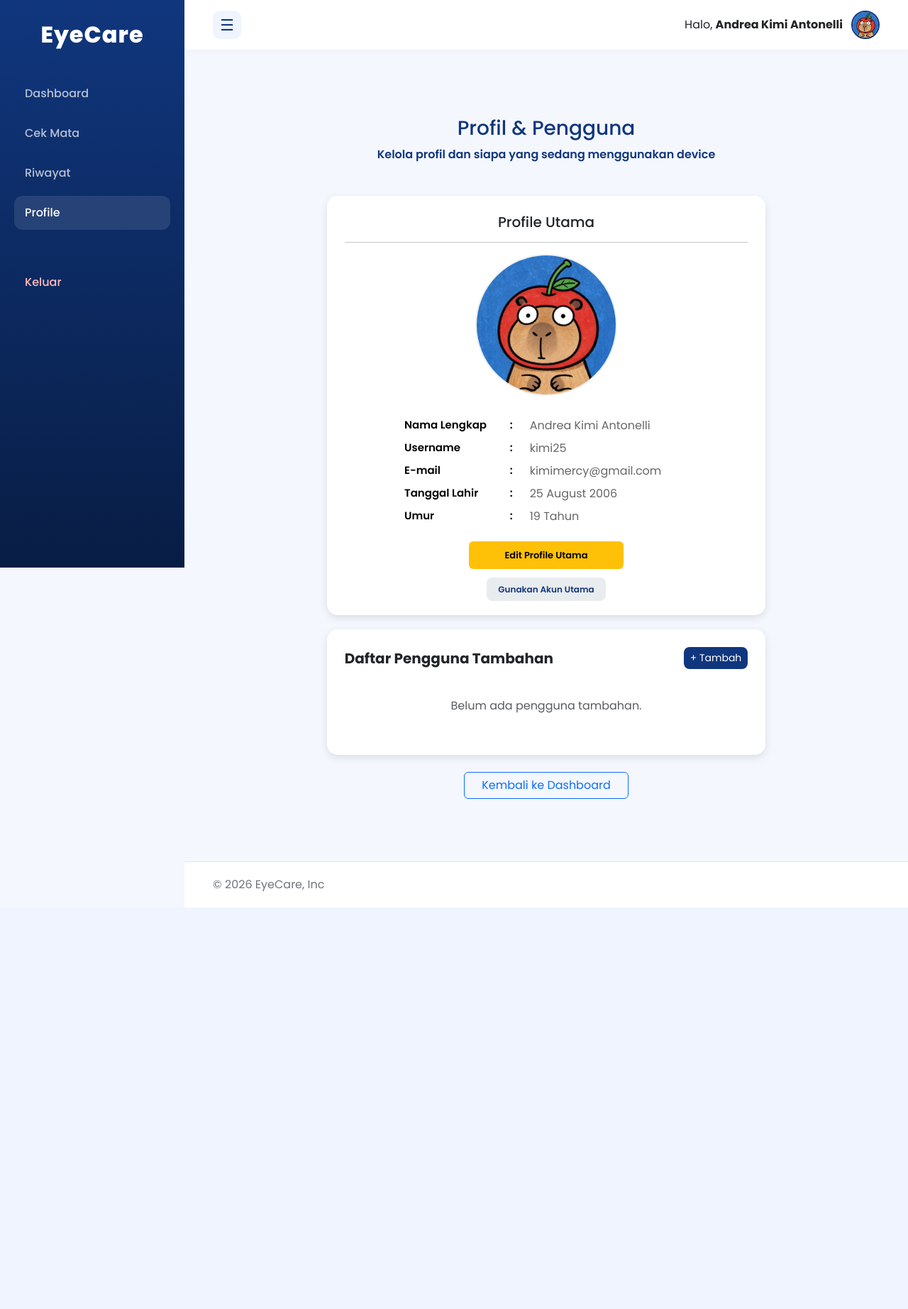
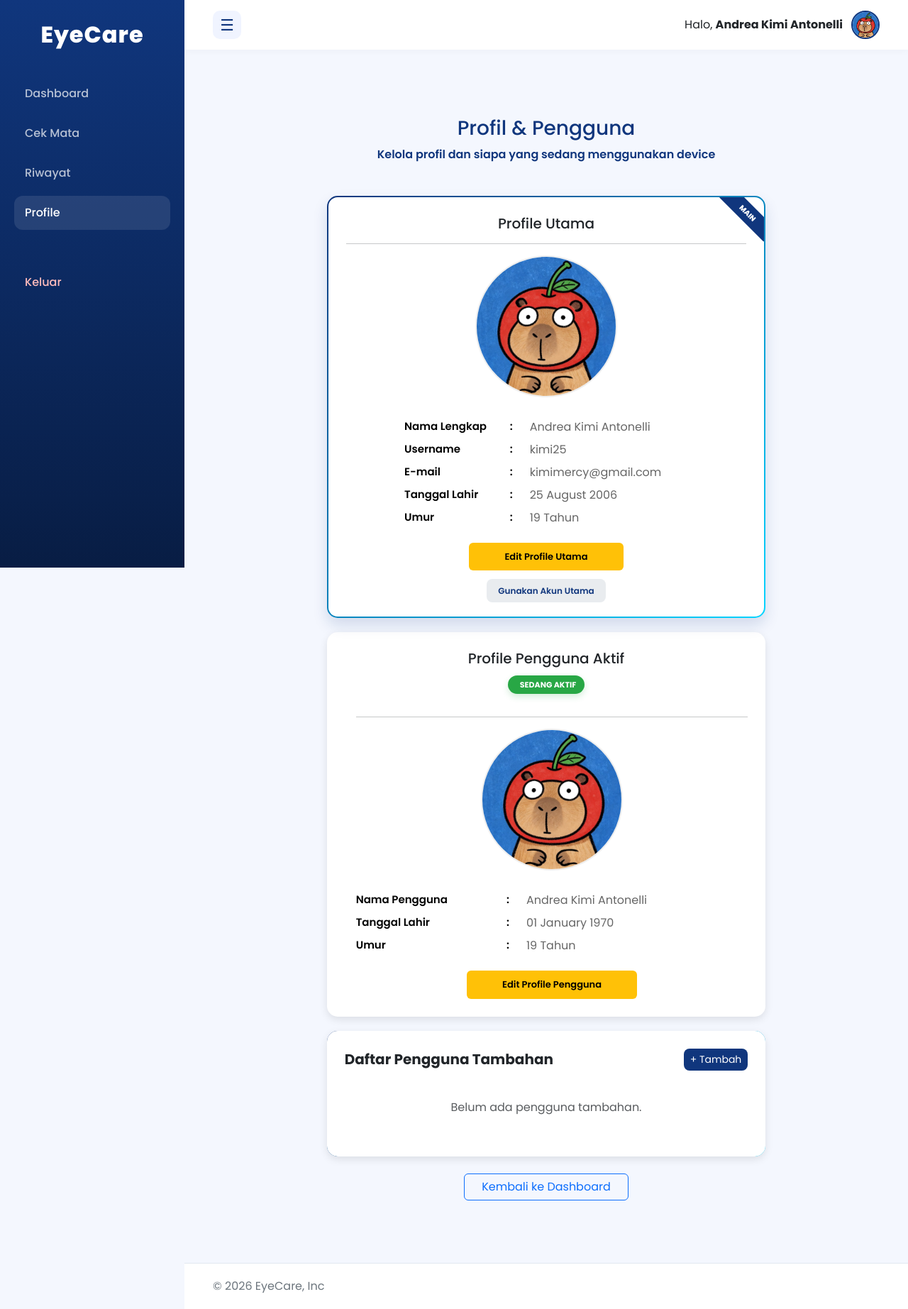
Before and after one commit to aulitafanisa/Project-PrakPWD-Eyecare-Monitoring-System, a PHP site: page /profile.php in a window 1280 px wide. Shown: the whole page at 71% size. Before the commit the page ends 1279 px from the top, so only its background shows below. Run offline with PHP 8.4, Linux system fonts and the light colour scheme; a user stored in the database is signed in; data comes from the database, SQL or seed files in the repository; data that the repository does not hold is empty; some libraries are stand-ins or nearby versions.

Commit message:
nambah card profile yg lagi aktif

```diff
--- a/profile.php
+++ b/profile.php
@@ -196,6 +196,34 @@
 
         .card-utama, .card {
             border-radius: 15px;
+            border: 2px solid transparent;
+            background: linear-gradient(white, white) padding-box,
+                        linear-gradient(135deg, #10367d, #00d4ff) border-box; /* Border gradasi */
+            box-shadow: 0 10px 20px rgba(16, 54, 125, 0.15);
+            position: relative;
+            margin-bottom: 20px;
+            padding: 25px;
+            overflow: hidden;
+        }
+
+        .card-utama { text-align: center; }
+
+        .card-utama::after {
+            content: "MAIN";
+            position: absolute;
+            top: 10px;
+            right: -20px;
+            background: #10367d;
+            color: white;
+            font-size: 10px;
+            font-weight: 800;
+            padding: 5px 30px;
+            transform: rotate(45deg);
+        }
+
+
+        .card-pengguna-aktif, .card {
+            border-radius: 15px;
             border: none;
             box-shadow: 0 4px 12px rgba(0,0,0,0.1);
             margin-bottom: 20px;
@@ -203,7 +231,7 @@
             padding: 25px;
         }
 
-        .card-utama { text-align: center; }
+        .card-pengguna-aktif { text-align: center; }
 
         .profile-img {
             width: 200px; height: 200px;
@@ -267,7 +295,7 @@
             font-weight: 600;
             font-size: 12px;
             border-radius: 8px;
-            padding: 5px 15px;
+            padding: 5px 24px;
             text-decoration: none;
         }
 
@@ -412,6 +440,43 @@
                         </div>
                     </div>
 
+                    <div class="card-pengguna-aktif">
+                        <h5>Profile Pengguna Aktif</h5>
+                        <span class="badge-active mb-3"><i class="bi bi-patch-check-fill"></i> SEDANG AKTIF</span>
+                         <div class="ms-3">
+                            <hr>
+                            <img src="assets/<?= $foto_tampil ?>" class="profile-img" onerror="this.src='assets/pict1.jpg'">
+                            <div class="row mb-2 text-start">
+                                <div class="col-5 info-label">Nama Pengguna <span>:</span></div>
+                                <div class="col-7 info-value"><?= htmlspecialchars($nama_tampil) ?></div>
+                            </div>
+                            <div class="row mb-2 text-start">
+                                <div class="col-5 info-label">Tanggal Lahir <span>:</span></div>
+                                <div class="col-7 info-value"><?= date('d F Y', strtotime($data_profil_aktif['tanggal_lahir'])); ?></div>
+                            </div>
+                            <div class="row mb-2 text-start">
+                                <div class="col-5 info-label">Umur <span>:</span></div>
+                                <div class="col-7 info-value">
+                                    <?php
+                                        $tgl_lahir = new DateTime($user['tgl_lahir']);
+                                        $sekarang = new DateTime('today');
+                                        echo $tgl_lahir->diff($sekarang)->y . " Tahun";
+                                    ?>
+                                </div>
+                            </div>
+                            <?php
+                            if ($_SESSION['id_profile'] == $id_utama) {
+            $link_edit = "edit_user.php";
+        } else {
+            $link_edit = "edit_profile.php?id=" . $_SESSION['id_profile'];
+        }
+        ?>
+
+        <a href="<?= $link_edit ?>" class="btn-edit-akun">Edit Profile Pengguna</a>
+                        </div>
+                     </div>
+
+
                     <div class="card">
                         <div class="d-flex justify-content-between align-items-center mb-4">
                             <h5 class="fw-bold m-0">Daftar Pengguna Tambahan</h5>
@@ -438,7 +503,7 @@
                                         <button onclick="confirmHapus(<?= $p['id_profile']; ?>, '<?= addslashes($p['nama_profil']); ?>')" class="btn-delete">Hapus</button>
                                         <div class="ms-3">
                                             <?php if($_SESSION['id_profile'] == $p['id_profile']): ?>
-                                                <span class="badge-active">AKTIF</span>
+                                                <span class="badge-active">SEDANG AKTIF</span>
                                             <?php else: ?>
                                                 <a href="?switch=<?= $p['id_profile']; ?>" class="btn-switch">Gunakan</a>
                                             <?php endif; ?>
```
